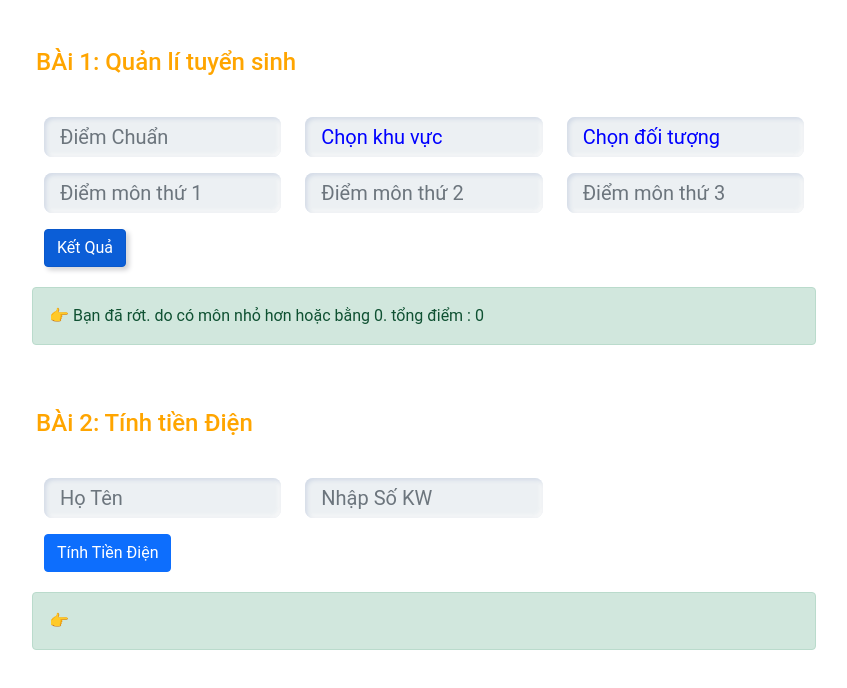
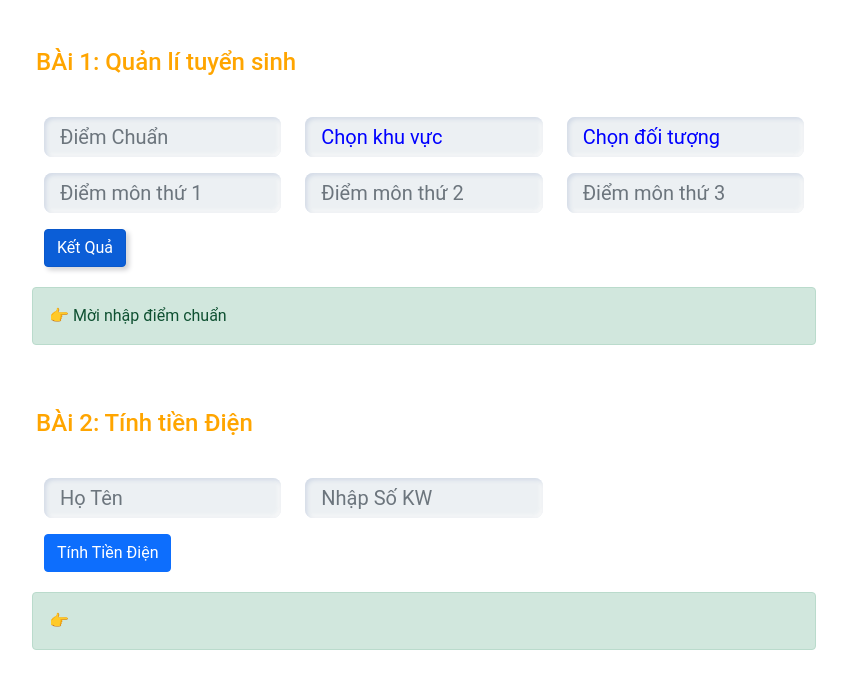
Before and after one commit to LongDang777/BCDN05__JSFUNCTION__LONG, a plain HTML site: page index.html in a window 1280 px wide. Both pictures are taken after a click on the button "Kết Quả". Shown: the whole page, without its empty margins (216-1063 px from the left). Drawn offline with nearby package versions, Linux system fonts and the light colour scheme.

Commit message:
cap nhat

```diff
--- a/js/main.js
+++ b/js/main.js
@@ -28,7 +28,10 @@ function tinhDiem(){
     var u = Number(document.getElementById('user').value);
 
     var  o = a + b +c + k + u;
-    if (a <=0 || b <=0 || c <=0) {
+    if (t == 0){
+        document.getElementById('txtResult').innerHTML = ' Mời nhập điểm chuẩn';
+    }
+    else if(a <=0 || b <=0 || c <=0) {
         document.getElementById('txtResult').innerHTML = ' Bạn đã rớt. do có môn nhỏ hơn hoặc bằng 0. tổng điểm : '+ o;
     }else {
         if ( o >= t) {
@@ -36,7 +39,6 @@ function tinhDiem(){
 
         }else {
         document.getElementById('txtResult').innerHTML = ' Bạn đã rớt. tổng điểm : '+ o;
-
         }
     }
 }
```
Also changed, not shown: index.html (+0 -3 lines).
